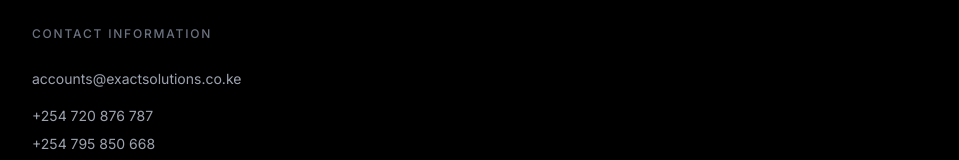
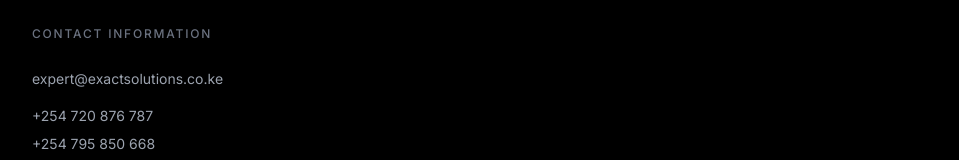
Before and after one commit to richardkyaka-ship-it/exactsolutionslimited, a Next.js app: page / in a window 1280 px wide. Shown: the part 1966-2126 px from the top of the page, without its empty margins (48-1007 px from the left). Built offline with nearby package versions, Linux system fonts and the light colour scheme.

Commit message:
minor changes

```diff
--- a/components/SplashScreen.tsx
+++ b/components/SplashScreen.tsx
@@ -133,7 +133,7 @@ export default function SplashScreen() {
             <div className="grid md:grid-cols-3 gap-4">
               {/* WhatsApp Button */}
               <a
-                href="https://wa.me/254720876787?text=Hello!%20I'm%20interested%20in%20your%20services."
+                href="https://wa.me/254720876787?text=Hi,%20I'm%20reaching%20out%20about%20your%20services"
                 target="_blank"
                 rel="noopener noreferrer"
                 className="group flex items-center justify-center gap-3 px-6 py-4 bg-primary text-white border border-primary hover:bg-primary/90 transition-colors duration-300"
@@ -153,7 +153,7 @@ export default function SplashScreen() {
 
               {/* Email Button */}
               <a
-                href="mailto:accounts@exactsolutions.co.ke"
+                href="mailto:expert@exactsolutions.co.ke"
                 className="group flex items-center justify-center gap-3 px-6 py-4 bg-transparent text-white border border-gray-800 hover:border-primary hover:bg-primary hover:text-white transition-colors duration-300"
               >
                 <Mail className="w-5 h-5" />
@@ -171,10 +171,10 @@ export default function SplashScreen() {
                   <div className="space-y-4">
                     <div>
                       <a
-                        href="mailto:accounts@exactsolutions.co.ke"
+                        href="mailto:expert@exactsolutions.co.ke"
                         className="text-sm text-gray-400 hover:text-white transition-colors duration-300"
                       >
-                        accounts@exactsolutions.co.ke
+                        expert@exactsolutions.co.ke
                       </a>
                     </div>
                     <div className="space-y-2">
```
